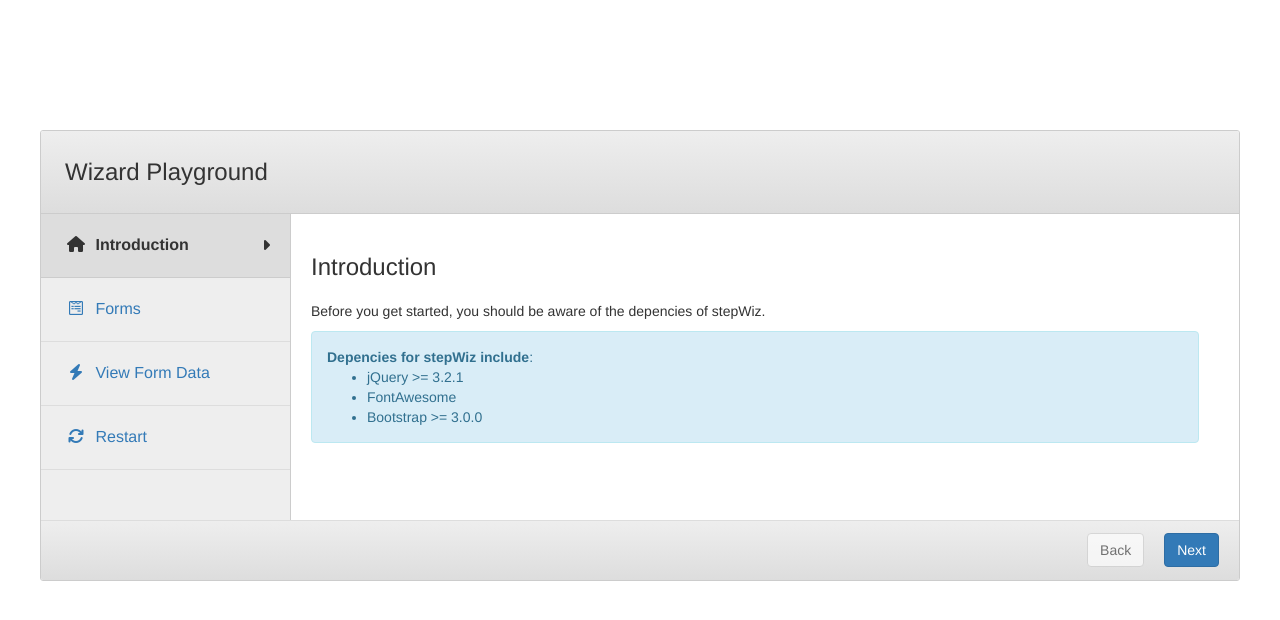
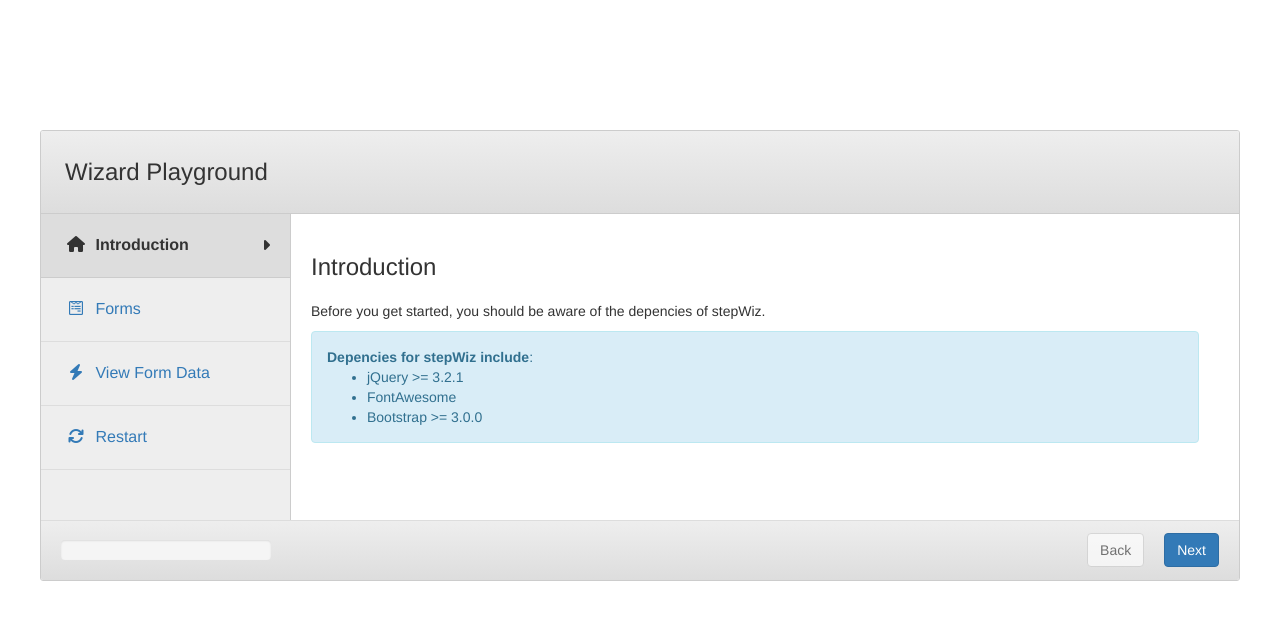
Before and after one commit to edward-of-clt/stepWiz, a plain HTML site: page index.html in a window 1280 px wide. Drawn offline with nearby package versions, Linux system fonts and the light colour scheme.

Commit message:
Progress bar added.

```diff
--- a/css/wizard.css
+++ b/css/wizard.css
@@ -71,14 +71,23 @@ div.wizard_box div.buttons button {
   margin-left: 20px;
 }
 
-div.wizard_box div.buttons {
+div.wizard_box div.bottom {
   width: 100%;
   height: 60px;
   display: flex;
-  justify-content: flex-end;
+  justify-content: space-between;
   align-items: center;
   padding: 20px;
   background: linear-gradient(#eee,#ddd);
   border-top: solid #ddd 1px;
   text-align: right;
 }
+
+div.wizard_box div.bottom div.buttons {
+  text-align: right;
+  width: 300px;
+}
+
+div.wizard_box div.bottom div.progress {
+  width:210px;
+}
--- a/js/wizard.js
+++ b/js/wizard.js
@@ -42,7 +42,12 @@ var wiz = class {
             this.steps[prev].formdata = this.elem.find('form').serializeArray();
             console.log(this.elem.find('form').serializeArray());
           }
+
         }
+
+        var percent = Math.round(step/(this.steps.length-1)*100);
+
+        this.elem.find('.progress .progress-bar').css('width',percent+'%').attr("aria-valuenow",percent+"%");
 
         $(this.elem).find('.steps a').removeClass('active');
         $(this.elem).find('.steps a[data-step="'+step+'"]').addClass('active');
@@ -137,10 +142,14 @@ var wiz = class {
 
       async setup(steps) {
         this.elem.addClass('wizard_box');
-        this.elem.append('<div class="steps"></div><div class="content"><div class="prompt"></div><div class="response"></div></div><div class="buttons"></div>');
+        this.elem.append('<div class="steps"></div><div class="content"><div class="prompt"></div><div class="response"></div></div><div class="bottom"><div class="progress_contain"><div style="margin:0px;" class="progress"></div></div><div class="buttons"></div></div>');
         // this.elem.parent('div').before('<a href="javascript:;" class="enableNext">enable</a>');
         if(typeof(this.opts.title) != "undefined") {
             this.elem.prepend('<div class="title">'+this.opts.title+'</div>');
+        }
+
+        if(typeof(this.opts.progress) === "undefined" || this.opts.progress == false) {
+            this.elem.find('.bottom .progress_contain .progress').append('<div class="progress-bar progress-bar-striped" role="progressbar" style="width: 0%" aria-valuenow="0" aria-valuemin="0" aria-valuemax="100"></div>');
         }
 
         if(typeof(this.opts.back) == "undefined" || (this.opts.back && this.opts.back == true)) {
```
